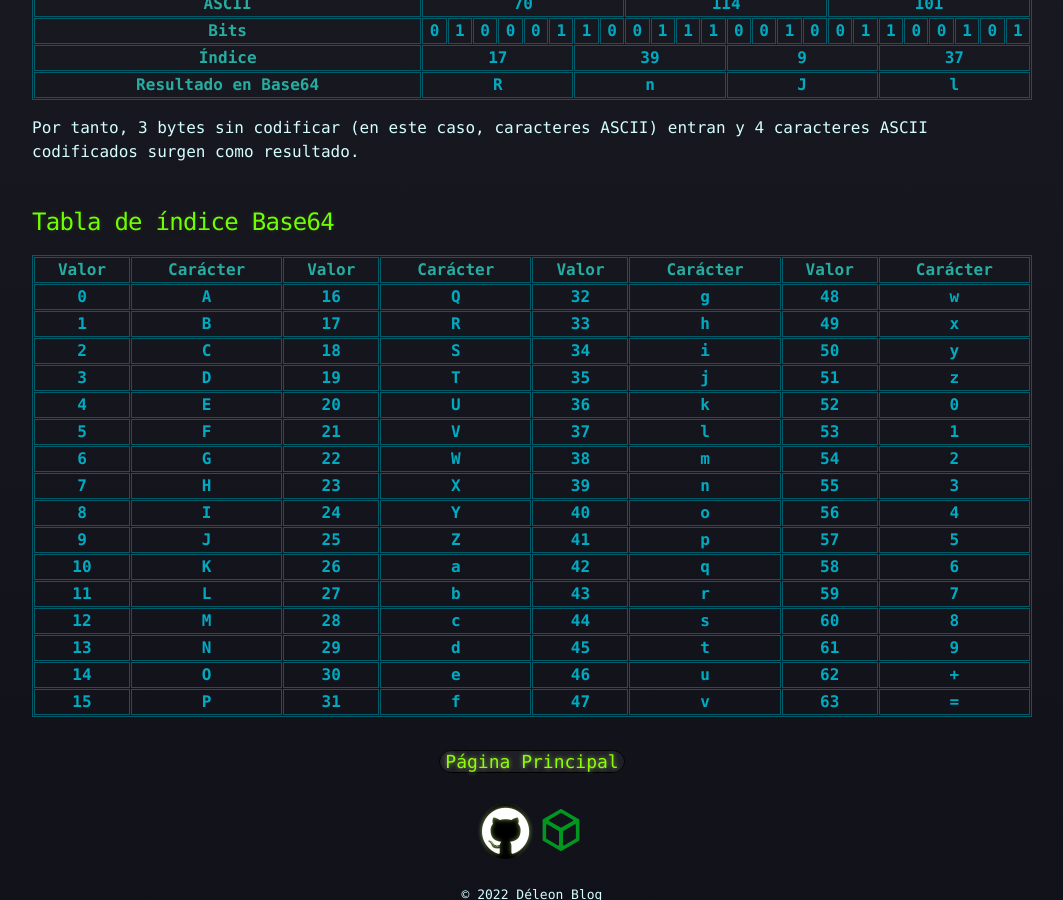
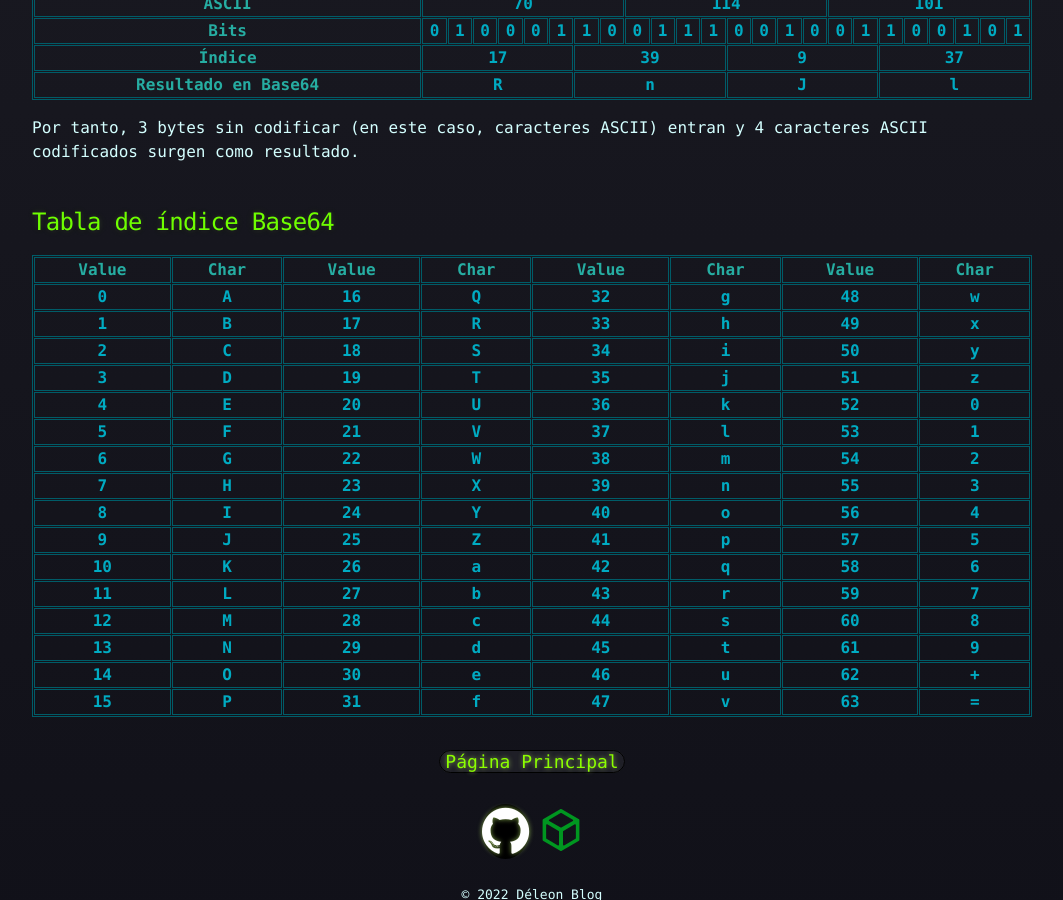
Before and after one commit to LawlietJH/lawlietjh.github.io, a Jekyll site: the page built from _posts/Informática/2023-04-09- Que es la Codificación en Base64.md, in a window 1280 px wide and 900 px high, scrolled down 974 px. Shown: the whole window, without its empty margins (108-1171 px from the left). Built offline with Jekyll 4.4.1, drawn with Linux system fonts in a browser that asks for light colours.

Commit message:
Corrección en entrada - Que es la codificacion en base64

```diff
--- a/_posts/Informática/2023-04-09- Que es la Codificación en Base64.md
+++ b/_posts/Informática/2023-04-09- Que es la Codificación en Base64.md
@@ -71,10 +71,10 @@ Por tanto, 3 bytes sin codificar (en este caso, caracteres ASCII) entran y 4 car
 <table class="dark">
     <thead>
         <tr class="dark-title">
-            <th>Valor</th><th>Carácter</th>
-            <th>Valor</th><th>Carácter</th>
-            <th>Valor</th><th>Carácter</th>
-            <th>Valor</th><th>Carácter</th>
+            <th>Value</th><th>Char</th>
+            <th>Value</th><th>Char</th>
+            <th>Value</th><th>Char</th>
+            <th>Value</th><th>Char</th>
         </tr>
     </thead>
     <tbody>
```
